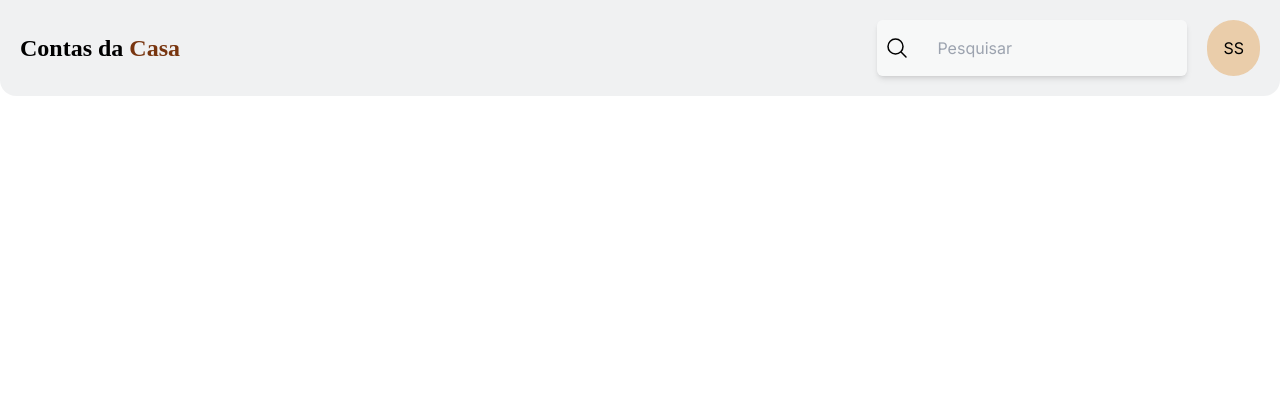
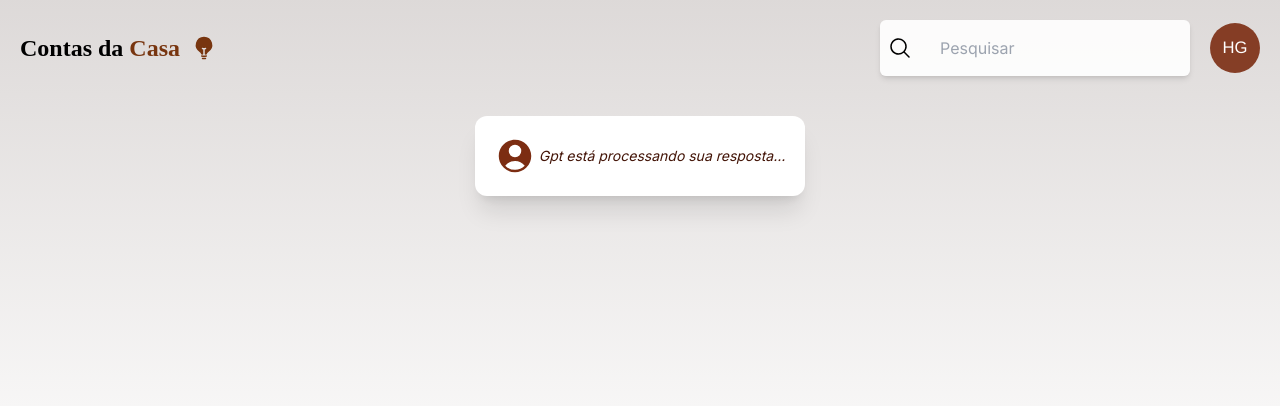
Before and after one commit to humbertocxc/house-bills-client, a Next.js app: page / in a window 1280 px wide. Shown: the top 406 px of the page. Built offline with nearby package versions, Linux system fonts and the light colour scheme.

Commit message:
feat(Header): component style

```diff
--- a/src/app/layout.tsx
+++ b/src/app/layout.tsx
@@ -1,7 +1,7 @@
+import type { Metadata } from 'next'
+import { Inter } from 'next/font/google'
 import Header from '@/components/Header'
 import './globals.css'
-import type { Metadata } from 'next'
-import { Inter } from 'next/font/google'
 
 const inter = Inter({ subsets: ['latin'] })
 
@@ -18,7 +18,7 @@ export default function RootLayout({
   return (
     <html lang="en">
       <body className={inter.className}>
-        <Header />
+        <div className="absolute top-0 right-0 w-screen h-4/6 bg-gradient-to-b from-bgInit/40 to-white -z-50 filter opacity-50" />
         {children}
       </body>
     </html>
--- a/src/app/page.tsx
+++ b/src/app/page.tsx
@@ -1,8 +1,9 @@
-import { LightBulbIcon } from "@heroicons/react/24/outline";
+import Header from "@/components/Header";
 
 export default function Home() {
   return (
     <div>
+      <Header />
     </div>
   )
 }
--- a/src/components/Header.tsx
+++ /dev/null
@@ -1,30 +0,0 @@
-import { MagnifyingGlassIcon } from "@heroicons/react/24/outline";
-
-export default function Header() {
-  return (
-    <header className="flex flex-col md:flex-row items-center p-5 bg-gray-500/10 rounded-b-2xl">
-      <div className="pb-6 md:pb-0">
-        <h1 className="font-garamond font-semibold text-center md:text-start text-2xl">
-          Contas da <strong className="text-amber-900">Casa</strong>
-        </h1>
-      </div>
-      <div className="flex items-center space-x-5 flex-1 justify-end w-full">
-        <form className="flex items-center space-x-5 bg-white/50 rounded-md p-2 shadow-md flex-1
-        md:flex-initial">
-          <MagnifyingGlassIcon className="h-6 w-6 text-gay-400" />
-          <input
-            type="text"
-            placeholder="Pesquisar"
-            className="flex-1 outline-none p-2 bg-transparent"
-          />
-          <button hidden type="submit">
-            Search
-          </button>
-        </form>
-        <div className="bg-amber-600/30 p-4 rounded-full">
-          <span>SS</span>
-        </div>
-      </div>
-    </header>
-  )
-}
--- /dev/null
+++ b/src/components/Header/UserAvatar.tsx
@@ -0,0 +1,12 @@
+"use client"
+import Avatar from "react-avatar"
+
+interface IUser {
+  name: string
+}
+
+export default function UserAvatar({ name }: IUser) {
+  return (
+    <Avatar name={name} round size="50" color="rgb(124 45 18 / 0.9)" />
+  )
+}
--- /dev/null
+++ b/src/components/Header/index.tsx
@@ -0,0 +1,40 @@
+import { LightBulbIcon, MagnifyingGlassIcon, UserCircleIcon } from "@heroicons/react/24/solid";
+import UserAvatar from "./UserAvatar";
+
+export default function Header() {
+  return (
+    <header>
+      <div className="flex flex-col md:flex-row items-center p-5 rounded-b-2xl">
+        <div className="pb-6 md:pb-0 flex items-center gap-3">
+          <h1 className="font-garamond font-semibold text-center md:text-start text-2xl">
+            Contas da <strong className="text-amber-900">Casa</strong>
+          </h1>
+          <button>
+            <LightBulbIcon className="text-amber-900 h-6"/>
+          </button>
+        </div>
+        <div className="flex items-center space-x-5 flex-1 justify-end w-full">
+          <form className="flex items-center space-x-5 bg-white/90 rounded-md p-2 shadow-md flex-1
+          md:flex-initial">
+            <MagnifyingGlassIcon className="h-6 w-6 text-gay-400" />
+            <input
+              type="text"
+              placeholder="Pesquisar"
+              className="flex-1 outline-none p-2 bg-transparent"
+            />
+            <button hidden type="submit">
+              Search
+            </button>
+          </form>
+          <UserAvatar name="Humberto Gessinger" />
+        </div>
+      </div>
+      <div className="flex items-center justify-center px-5 py-2 md:py-5">
+        <p className="flex items-center p-5 text-sm shadow-xl rounded-xl w-fit bg-white italic max-w-3xl text-orange-950">
+          <UserCircleIcon className="inline-block h-10 w-10 text-orange-900 mr-1" />
+          Gpt está processando sua resposta...
+        </p>
+      </div>
+    </header>
+  )
+}
--- a/tailwind.config.ts
+++ b/tailwind.config.ts
@@ -10,6 +10,9 @@ const config: Config = {
     extend: {
       fontFamily: {
         garamond: 'EB Garamond, serif',
+      },
+      colors: {
+        bgInit: '#55423d',
       }
     },
   },
```
